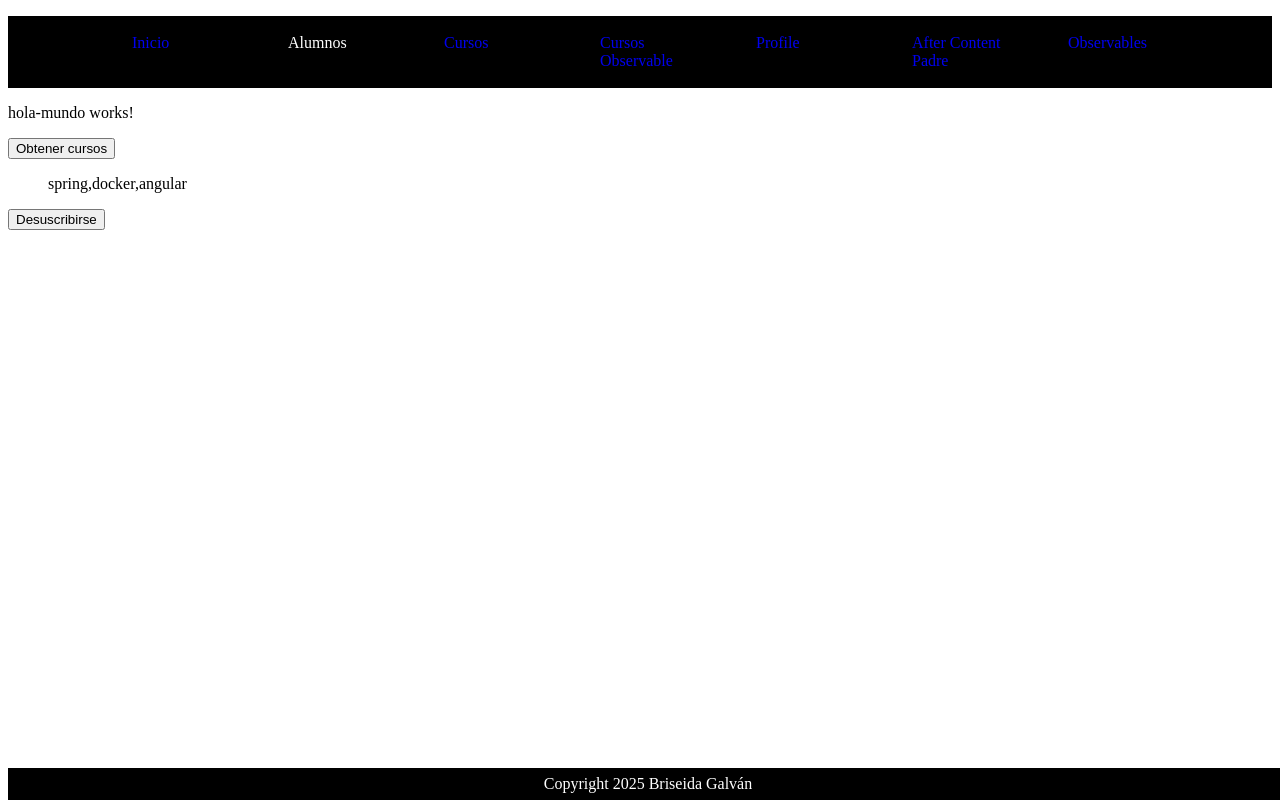
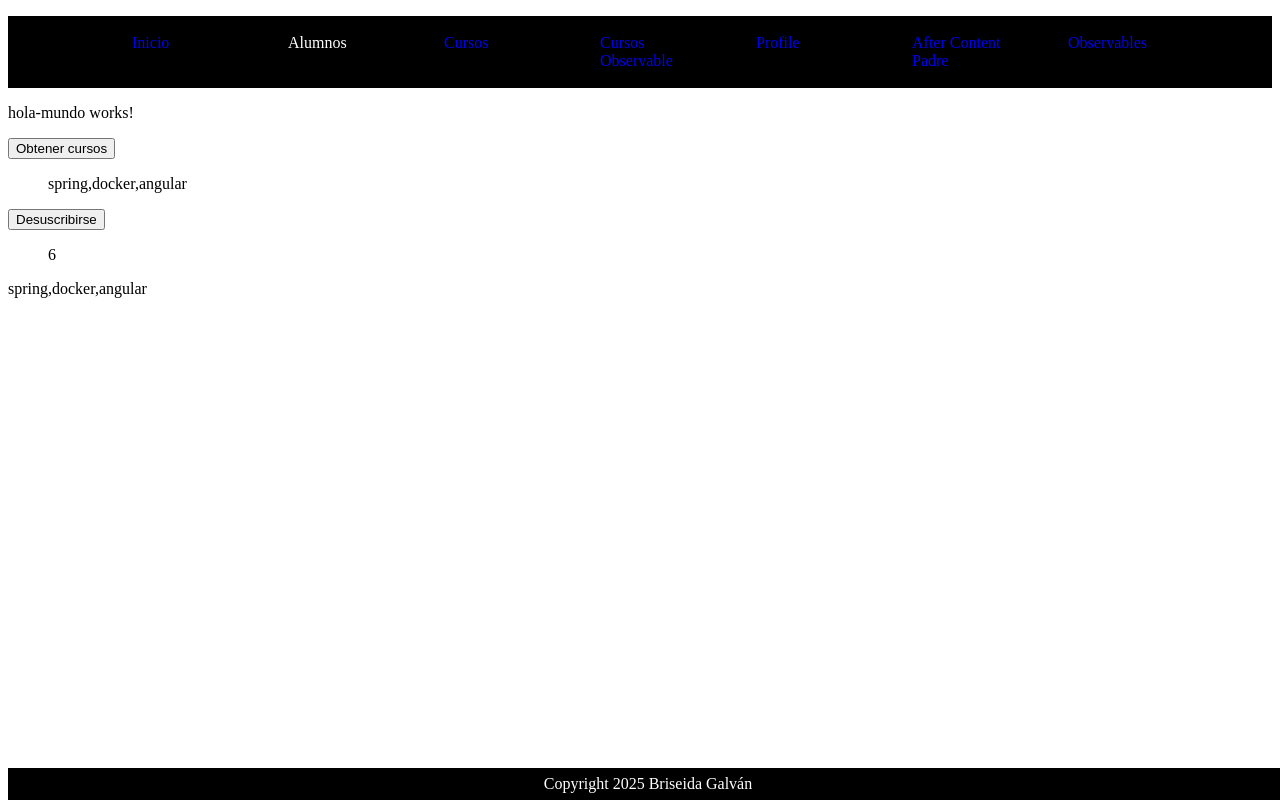
Before and after one commit to briss/dcinternet_angular, an Angular app: page /observables in a window 1280 px wide. Built offline with nearby package versions, Linux system fonts and the light colour scheme.

Commit message:
Ejemplo de observable a signal

```diff
--- a/src/app/observables/hola-mundo/hola-mundo.html
+++ b/src/app/observables/hola-mundo/hola-mundo.html
@@ -9,3 +9,14 @@
 </div>
 
 <button (click)="terminarSuscripcion()">Desuscribirse</button>
+
+<div>
+    <ul>
+        {{ numeros$ | async }}
+    </ul>
+</div>
+
+
+<div>
+    {{ signalForObservable() }}
+</div>
--- a/src/app/observables/hola-mundo/hola-mundo.ts
+++ b/src/app/observables/hola-mundo/hola-mundo.ts
@@ -1,5 +1,6 @@
 import { AsyncPipe } from '@angular/common';
-import { Component } from '@angular/core';
+import { Component, Signal } from '@angular/core';
+import { toSignal } from '@angular/core/rxjs-interop';
 import { Observable, of, Subscriber } from 'rxjs';
 
 @Component({
@@ -27,6 +28,7 @@ export class HolaMundo {
     }, 8000);
   })
   suscripcion:any;
+  signalForObservable = toSignal(this.observable$);
 
   obtenerCursos() {
     this.suscripcion = this.observable$.subscribe({
```
